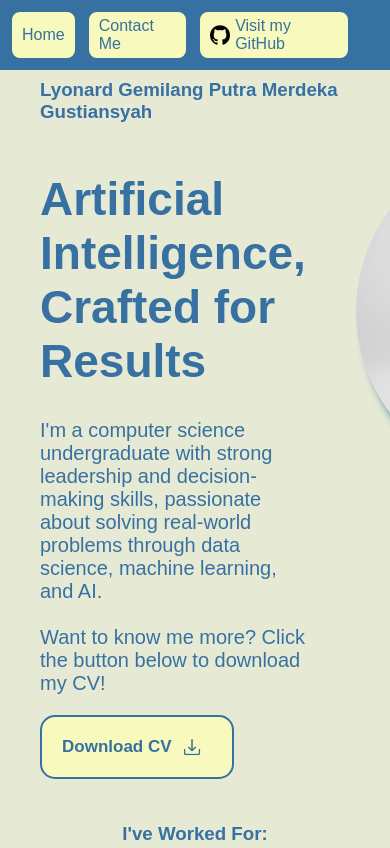
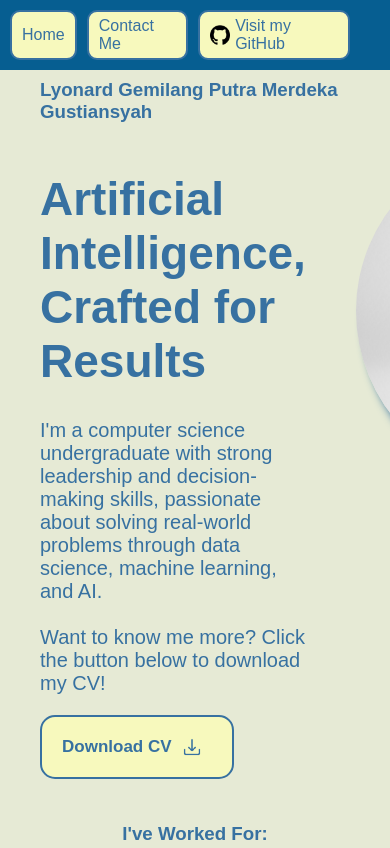
Before and after one commit to lyonardgemilang/lyonardportfolio, a plain HTML site: page index.html in a window 390 px wide. Shown: the top 848 px of the page. Drawn offline with Linux system fonts and the light colour scheme.

Commit message:
update responsive

```diff
--- a/css/style.css
+++ b/css/style.css
@@ -7,7 +7,7 @@
     width: 100%;     /* Occupy the full width of the viewport */
 
     /* Optional but good practice for styling */
-    background-color: #3771A1; /* Give it a background to hide content scrolling under it */
+    background-color: #065E91; /* Give it a background to hide content scrolling under it */
     box-sizing: border-box; /* Ensures padding and borders don't add to the width */
     padding: 10px;
     display: inline-flex;
@@ -43,6 +43,10 @@
     align-items: center;
 
 }
+.main-container {
+    max-width: 1500px; /* A common width, you can adjust this */
+    margin: 0 auto; /* This centers the container horizontally */
+}
 body {
     background-color: #E6EAD5;
     font-family: 'Satoshi', sans-serif;
@@ -75,7 +79,7 @@
     width: 40px;
     height: 40px;
     object-fit: contain;
-    transition: background-color 0.3s, color 0.3s, border-color 0.3s;
+    transition: filter 0.3s;
 }
 .cv:hover img {
   /* This combination makes dark icons turn white/light.
--- a/index.html
+++ b/index.html
@@ -16,6 +16,8 @@
                 Visit my GitHub
             </a>
         </nav>
+        <div class="main-container">
+
             <h3 class="nama">Lyonard Gemilang Putra Merdeka <br>Gustiansyah</h3>
             <div class="head-container">
                 <div class="tagline">
@@ -151,6 +153,7 @@
                     </p>
                 </div>
             </div>
+        </div>
         <script src="js/script.js"></script>
     </body>
 </html>
```
Lines whose indentation alone changed are shown as unchanged.
